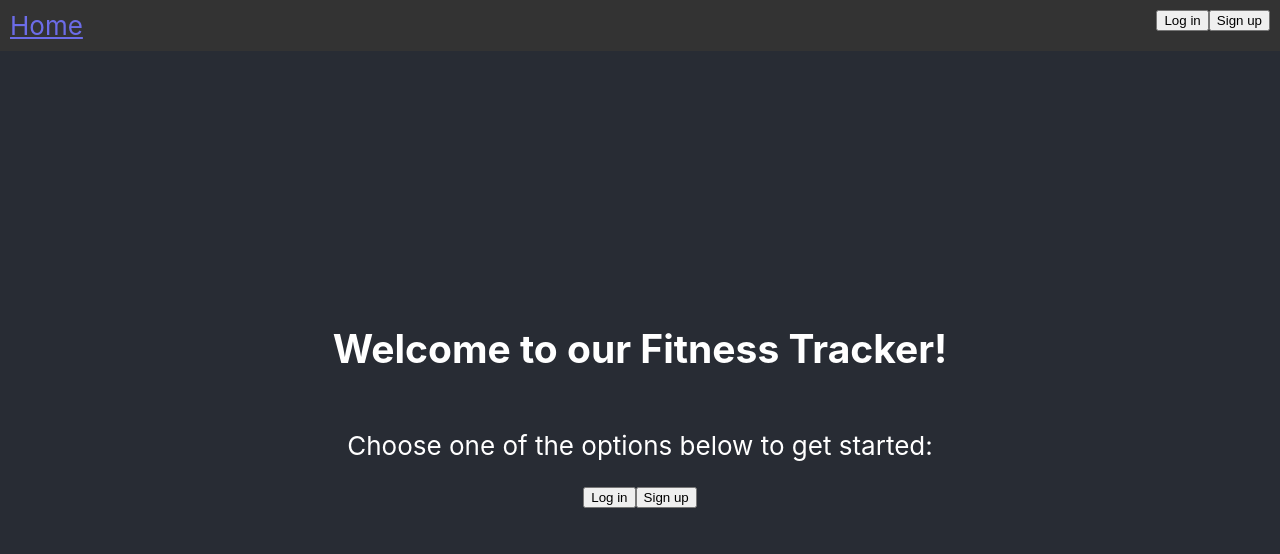
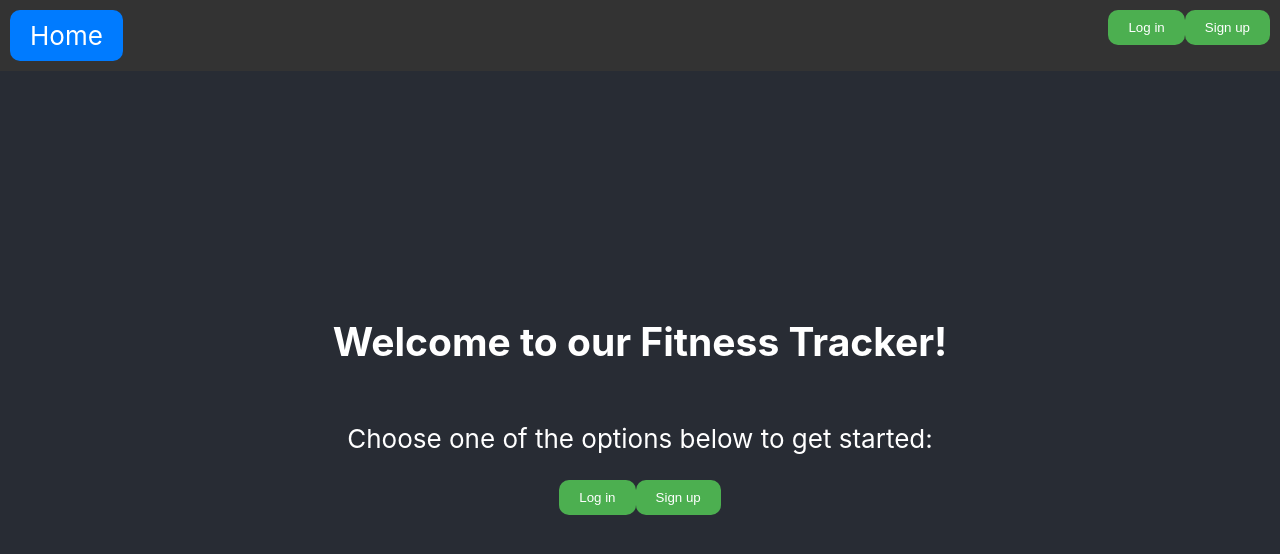
Before and after one commit to beknobloch/FitnessTracker, a React (Create React App) app in the folder fitness-tracker/: page /start in a window 1280 px wide. Shown: the top 554 px of the page. Built offline with nearby package versions, Linux system fonts and the light colour scheme; no server answers.

Commit message:
Added styling to buttons and links

```diff
--- a/fitness-tracker/src/App.css
+++ b/fitness-tracker/src/App.css
@@ -25,6 +25,26 @@
 
 .navbarLinks{
   padding-inline: 10px;
+}
+
+.button {
+  display: inline-block;
+  padding: 10px 20px;
+  background-color: #4caf50; /* Green button background color */
+  color: white; /* Button text color */
+  border-radius: 10px; /* Rounded corners */
+  text-decoration: none; /* Remove underline */
+  border: none; /* Remove border */
+  cursor: pointer; /* Show cursor as pointer on hover */
+  transition: background-color 0.3s; /* Smooth transition on hover */
+}
+
+.button:hover {
+  background-color: #388e3c; /* Darker green background color on hover */
+}
+
+.paragraph {
+  margin-right: 20px; /* Add spacing of 20px to the right */
 }
 
 .authButtonContainer{
@@ -55,6 +75,22 @@
   color: #61dafb;
 }
 
+.button-link {
+  display: inline-block;
+  padding: 10px 20px;
+  background-color: #007bff; /* Button background color */
+  color: white; /* Button text color */
+  border-radius: 10px; /* Rounded corners */
+  text-decoration: none; /* Remove underline */
+  border: none; /* Remove border */
+  cursor: pointer; /* Show cursor as pointer on hover */
+  transition: background-color 0.3s; /* Smooth transition on hover */
+}
+
+.button-link:hover {
+  background-color: #0056b3; /* Darker background color on hover */
+}
+
 @keyframes App-logo-spin {
   from {
     transform: rotate(0deg);
--- a/fitness-tracker/src/components/AuthStatus.js
+++ b/fitness-tracker/src/components/AuthStatus.js
@@ -35,18 +35,19 @@ function AuthStatus({ displayLogout }){
         <div className="authButtonContainer">
                 {user ? (
                     <>
-                        <p>Logged in as {auth?.currentUser?.email}</p>
-                        {displayLogout ?(
-                            <button onClick={logout}>Log out</button>
-                        ):(
-                            <button onClick={() => handleClick('home')}>Go check out your Fitbit data!</button>
+                        <p className={'paragraph'}>Logged in as {auth?.currentUser?.email}</p>
+                        {displayLogout ? (
+                            <button className={'button'} onClick={logout}>Log out</button>
+                        ) : (
+                            <button className={'button'} onClick={() => handleClick('home')}>Go check out your Fitbit
+                                data!</button>
                         )}
                     </>
 
-                ):(
+                ) : (
                     <div>
-                        <button onClick={() => handleClick('login')}>Log in</button>
-                        <button onClick={() => handleClick('signup')}>Sign up</button>
+                        <button className={'button'} onClick={() => handleClick('login')}>Log in</button>
+                        <button className={'button'} onClick={() => handleClick('signup')}>Sign up</button>
                     </div>
                 )}
 
--- a/fitness-tracker/src/components/NavBar.js
+++ b/fitness-tracker/src/components/NavBar.js
@@ -6,7 +6,7 @@ function NavBar() {
   return (
     <nav className="navbar">
         <div className='navbarLinks'>
-          <Link to="/home" className="link">Home</Link>
+          <Link to="/home" className="button-link">Home</Link>
         </div>
         <AuthStatus displayLogout={true}/>
     </nav>
```
